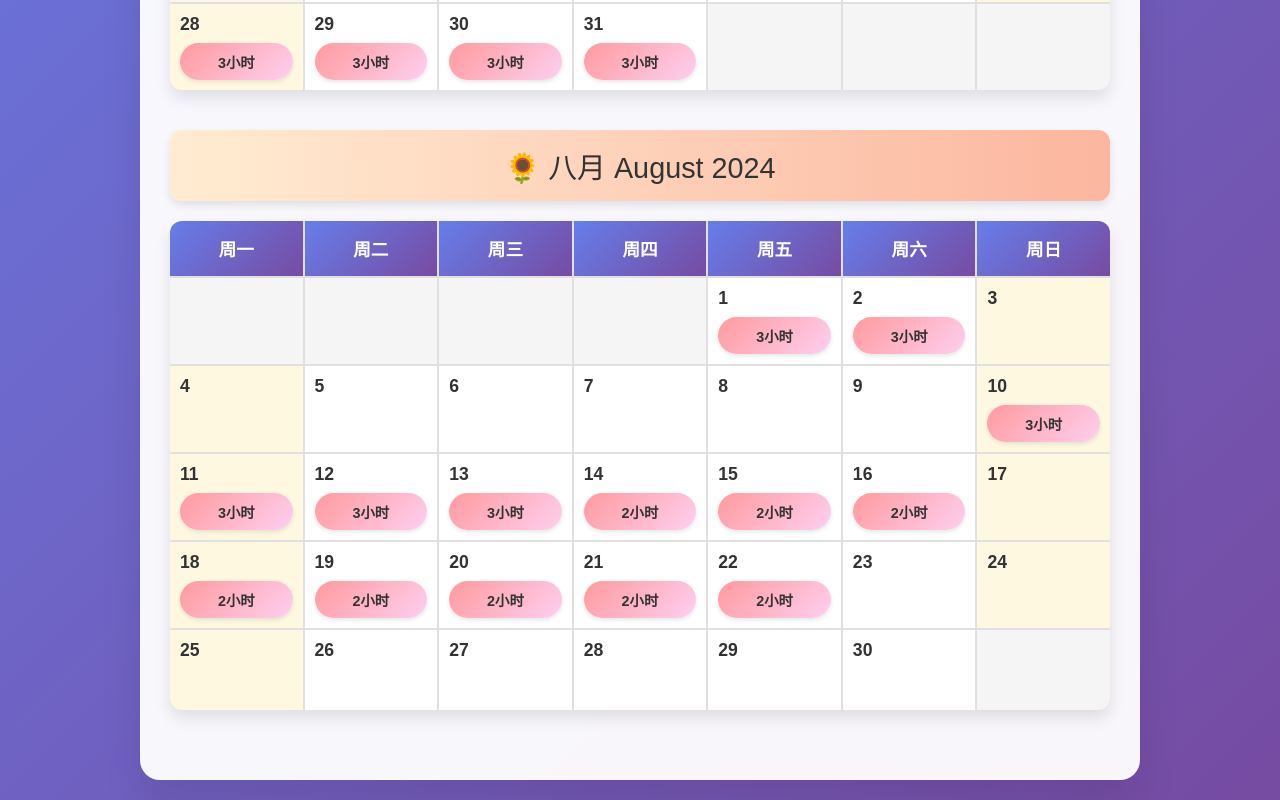
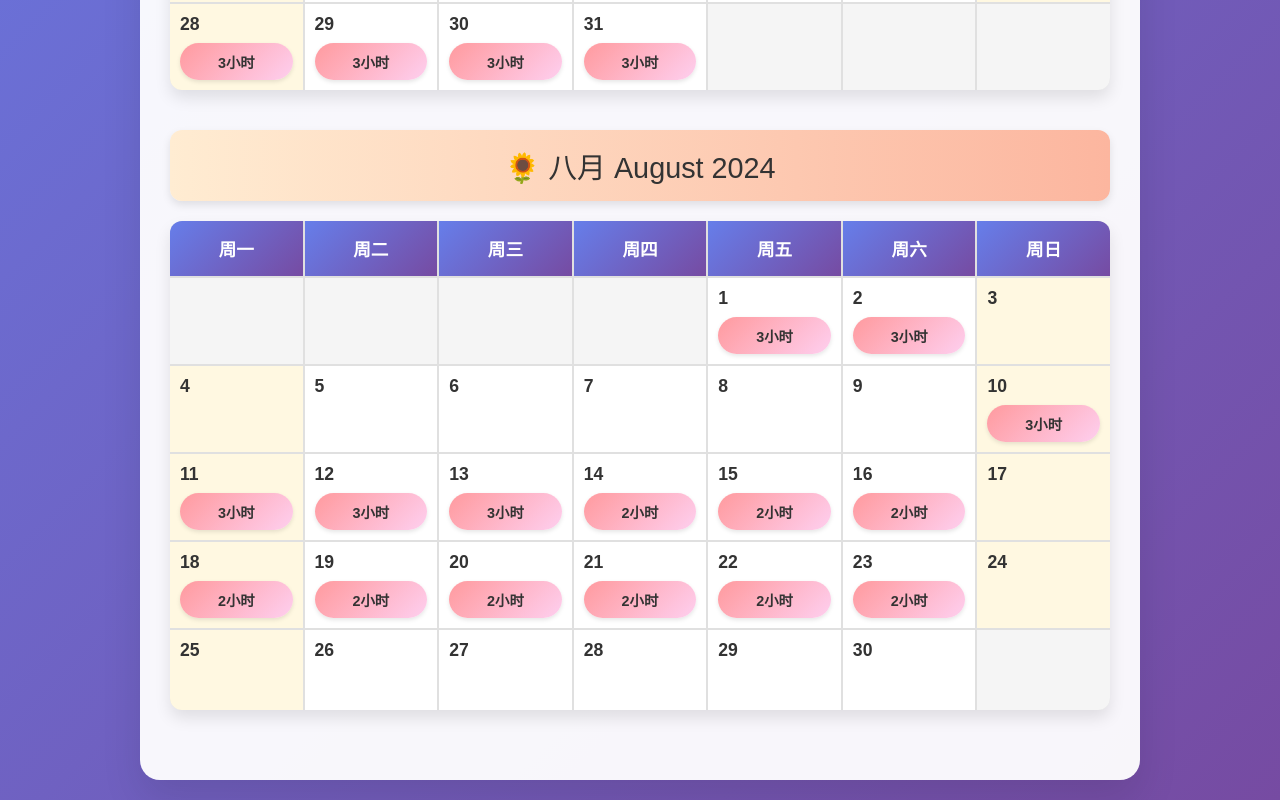
Before and after one commit to yanglei-985/erwa, a plain HTML site: page index.html in a window 1280 px wide. Shown: the part 800-1600 px from the top of the page. Drawn offline with Linux system fonts and the light colour scheme.

Commit message:
Update index.html

```diff
--- a/index.html
+++ b/index.html
@@ -461,7 +461,7 @@
                     <div class="day" data-hours="2"><div class="day-number">20</div></div>
                     <div class="day" data-hours="2"><div class="day-number">21</div></div>
                     <div class="day" data-hours="2"><div class="day-number">22</div></div>
-                    <div class="day" data-hours="0"><div class="day-number">23</div></div>
+                    <div class="day" data-hours="2"><div class="day-number">23</div></div>
                     <div class="day weekend" data-hours="0"><div class="day-number">24</div></div>
 
                     <div class="day weekend" data-hours="0"><div class="day-number">25</div></div>
```
